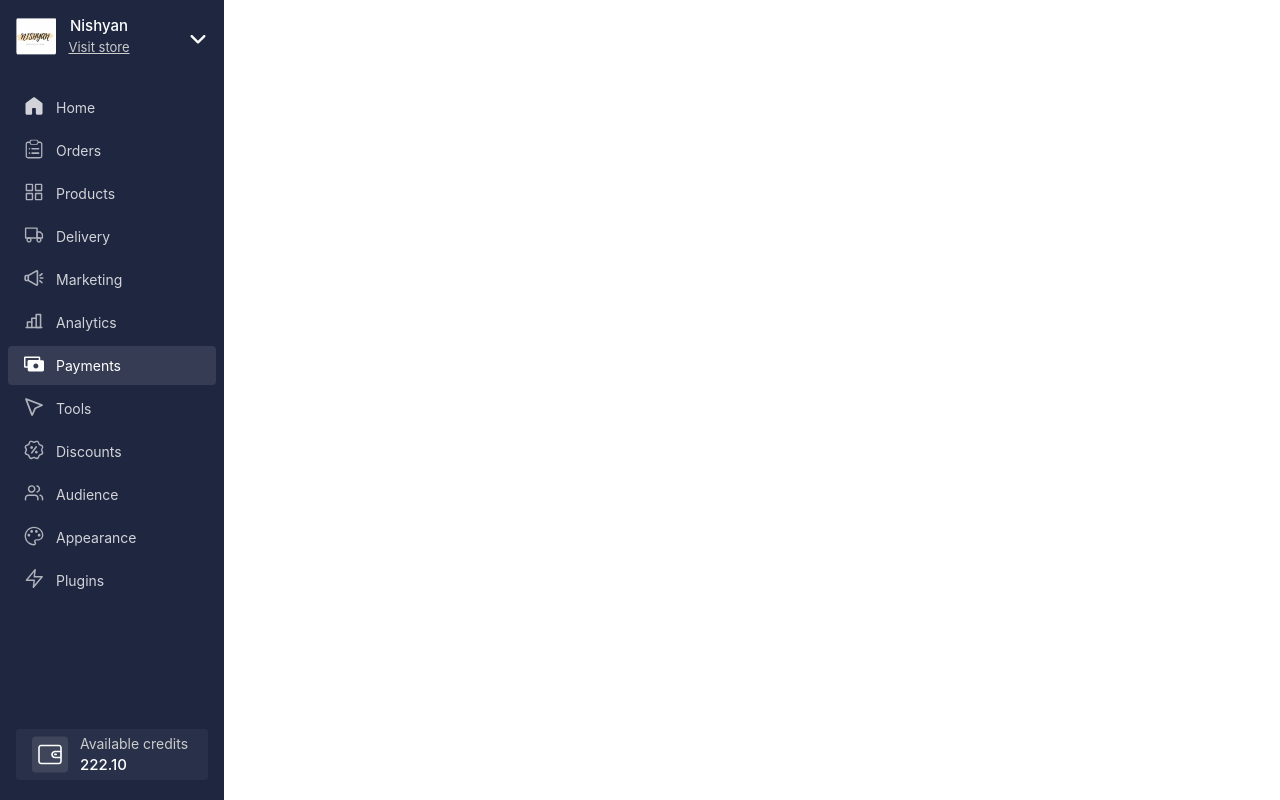
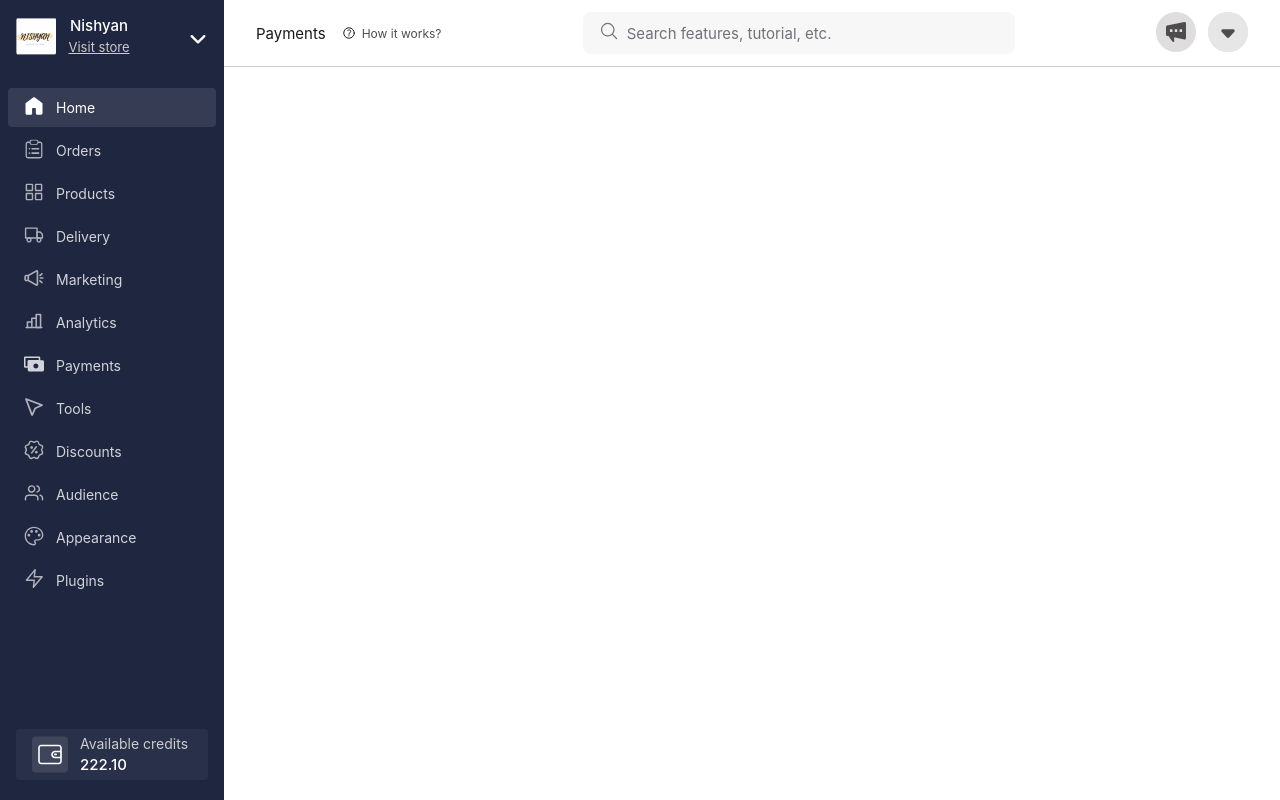
Before and after one commit to muhammedanaskhan/dasignment, a React (Create React App) app: page / in a window 1280 px wide. Built offline with nearby package versions, Linux system fonts and the light colour scheme.

Commit message:
navbar done

```diff
--- a/src/App.css
+++ b/src/App.css
@@ -1,7 +1,11 @@
 .App {
   text-align: center;
+  display: flex;
 }
 
+.appContainer{
+  width: 100%;
+}
 .App-logo {
   height: 40vmin;
   pointer-events: none;
--- a/src/App.js
+++ b/src/App.js
@@ -1,6 +1,7 @@
 import logo from './logo.svg';
 import './App.css';
 import Sidebar from './components/Sidebar/Sidebar';
+import Nav from './components/Nav/Nav';
 
 function App() {
   return (
@@ -8,7 +9,9 @@ function App() {
       <div className='sidebarWrapper'>
         <Sidebar/>
       </div>
-
+      <section className='appContainer'>
+        <Nav/>
+      </section>
     </div>
   );
 }
--- /dev/null
+++ b/src/components/Nav/Nav.css
@@ -0,0 +1,96 @@
+.nav {
+    padding: 12px 32px;
+    display: flex;
+    justify-content: space-between;
+    background-color: white;
+    border-bottom: 1px solid var(--gray-300);
+
+    position: sticky;
+    top: 0;
+  }
+
+  .navHeading {
+    display: flex;
+    align-items: center;
+    gap: 16px;
+  }
+
+  .navTitle{
+   font-size: 15px;
+    font-weight: 400;
+    color: #1A181E;
+  }
+
+  .infoIcon{
+    display: flex;
+    align-items: center;
+    justify-content: center;
+  }
+
+  .infoIcon img{
+width: 14px;
+height: 14px;
+  }
+  .navInfo{
+    display: flex;
+    align-items: center;
+    justify-content: center;
+    gap: 6px;
+    font-size: 12px;
+    font-weight: 400;
+  }
+
+  .infoText{
+    display: flex;
+    align-items: center;
+    justify-content: center;
+    text-align: center;
+    color: #4D4D4D;
+    font-size: 12px;
+    font-weight: 400;
+  }
+
+  .navSearchContainer{
+
+  }
+
+  .searchBox{
+    display: flex;
+  align-items: center;
+  gap: 6px;
+  padding: 9px 16px;
+  width: 400px;
+  border-radius: 8px;
+  background-color: var(--gray-100);
+  color: var(--gray-600);
+  }
+
+  .searchBox input {
+    outline: none;
+    border: none;
+    background-color: transparent;
+    font-family: Inter, sans-serif;
+    width: 100%;
+    font-size: 15px;
+  }
+
+  .searchBox input::placeholder {
+    color: var(--gray-600);
+  }
+
+  .headerButtons{
+    display: flex;
+    gap: 12px;
+  }
+
+  .headerButtons div{
+    display: flex;
+    align-items: center;
+    justify-content: center;
+    background: var(--gray-200);
+    height: 40px;
+    width: 40px;
+    border-radius: 100%;
+    cursor: pointer;
+    color: var(--gray-700);
+  }
--- /dev/null
+++ b/src/components/Nav/Nav.jsx
@@ -0,0 +1,51 @@
+import React from 'react'
+import './Nav.css'
+function Nav() {
+    return (
+        <div className='nav'>
+            <div class="navHeading">
+                <div class="navTitle">Payments</div>
+                <div class="navInfo">
+                    <div class="infoIcon">
+                        <img src="./navIcons/infoIcon.svg" alt="info logo" />
+                    </div>
+                    <p class="infoText">How it works?</p>
+                </div>
+            </div>
+            <div class="searchBox">
+                <div class="boxIcon">
+                    <svg width="20" height="20" xmlns="http://www.w3.org/2000/svg" fill="none"
+                        viewBox="0 0 24 24" stroke-width="1.5" stroke="currentColor" class="svg-search-icon">
+                        <path stroke-linecap="round" stroke-linejoin="round"
+                            d="M21 21l-5.197-5.197m0 0A7.5 7.5 0 105.196 5.196a7.5 7.5 0 0010.607 10.607z" />
+                    </svg>
+                </div>
+                <input class="boxInput" type="text" placeholder="Search features, tutorial, etc." />
+            </div>
+            <div class="headerButtons">
+                <div class="speakerIconDiv">
+                    <svg xmlns="http://www.w3.org/2000/svg" width="20" height="20" viewBox="0 0 20 20" fill="none">
+                        <path d="M18.4211 0.0237288L1.11579 3.38234C0.463158 3.49896 0 4.1287 0 4.85174V12.5019C0 13.225 0.463158 13.8547 1.11579 13.9713L2.88421 14.3212C3.6 15.6273 4.94737 17.8897 6.75789 19.7323C7.36842 20.362 8.37895 19.8022 8.25263 18.8693C8.08421 17.6331 8.12632 16.3037 8.18947 15.3707L18.4211 17.3766C19.2421 17.5398 20 16.8401 20 15.9072V1.49312C20 0.560174 19.2421 -0.139537 18.4211 0.0237288ZM6.46316 9.6331C6.46316 9.88966 6.27368 10.0996 6.04211 10.0996H4.31579C4.08421 10.0996 3.89474 9.88966 3.89474 9.6331V7.72056C3.89474 7.464 4.08421 7.25408 4.31579 7.25408H6.04211C6.27368 7.25408 6.46316 7.464 6.46316 7.72056V9.6331ZM11.2842 9.6331C11.2842 9.88966 11.0947 10.0996 10.8632 10.0996H9.13684C8.90526 10.0996 8.71579 9.88966 8.71579 9.6331V7.72056C8.71579 7.464 8.90526 7.25408 9.13684 7.25408H10.8632C11.0947 7.25408 11.2842 7.464 11.2842 7.72056V9.6331ZM16.1263 9.6331C16.1263 9.88966 15.9368 10.0996 15.7053 10.0996H13.9789C13.7474 10.0996 13.5579 9.88966 13.5579 9.6331V7.72056C13.5579 7.464 13.7474 7.25408 13.9789 7.25408H15.6842C15.9158 7.25408 16.1053 7.464 16.1053 7.72056V9.6331H16.1263Z" fill="#4D4D4D" />
+                    </svg>
+
+                </div>
+                <div class="dropdownIconDiv">
+                    <svg xmlns="http://www.w3.org/2000/svg" width="40" height="40" viewBox="0 0 40 40" fill="none">
+                        <g clip-path="url(#clip0_3839_15065)">
+                            <circle cx="20" cy="20" r="20" fill="#E6E6E6" />
+                            <path d="M21.1109 25.5026C20.5156 26.1587 19.4844 26.1587 18.8891 25.5026L13.6151 19.6895C12.7406 18.7256 13.4245 17.1816 14.726 17.1816L25.274 17.1816C26.5755 17.1816 27.2594 18.7256 26.3849 19.6895L21.1109 25.5026Z" fill="#4D4D4D" />
+                        </g>
+                        <defs>
+                            <clipPath id="clip0_3839_15065">
+                                <rect width="40" height="40" fill="white" />
+                            </clipPath>
+                        </defs>
+                    </svg>
+
+                </div>
+            </div>
+        </div>
+    )
+}
+
+export default Nav
--- a/src/components/Sidebar/Sidebar.css
+++ b/src/components/Sidebar/Sidebar.css
@@ -2,6 +2,8 @@
     display: flex;
     flex-direction: column;
     height: 100%;
+
+    width: 224px;
   }
 
   .profile{
--- a/src/components/Sidebar/Sidebar.jsx
+++ b/src/components/Sidebar/Sidebar.jsx
@@ -6,7 +6,8 @@ function Sidebar() {
         {
             item: "Home",
             link: "/",
-            image: "/menuIcons/home.svg"
+            image: "/menuIcons/home.svg",
+            isActive: true
         },
         {
             item: "Orders",
@@ -37,7 +38,6 @@ function Sidebar() {
             item: "Payments",
             link: "/payments",
             image: "/menuIcons/payments.svg",
-            isActive: true
         },
         {
             item: "Tools",
--- a/src/index.css
+++ b/src/index.css
@@ -24,3 +24,8 @@ code {
   --blue-600: #0e4f82;
   --blue-400: #146eb4;
 }
+
+p{
+  padding: 0;
+  margin: 0;
+}
```
Also changed, not shown: public/navIcons/infoIcon.svg (added).
